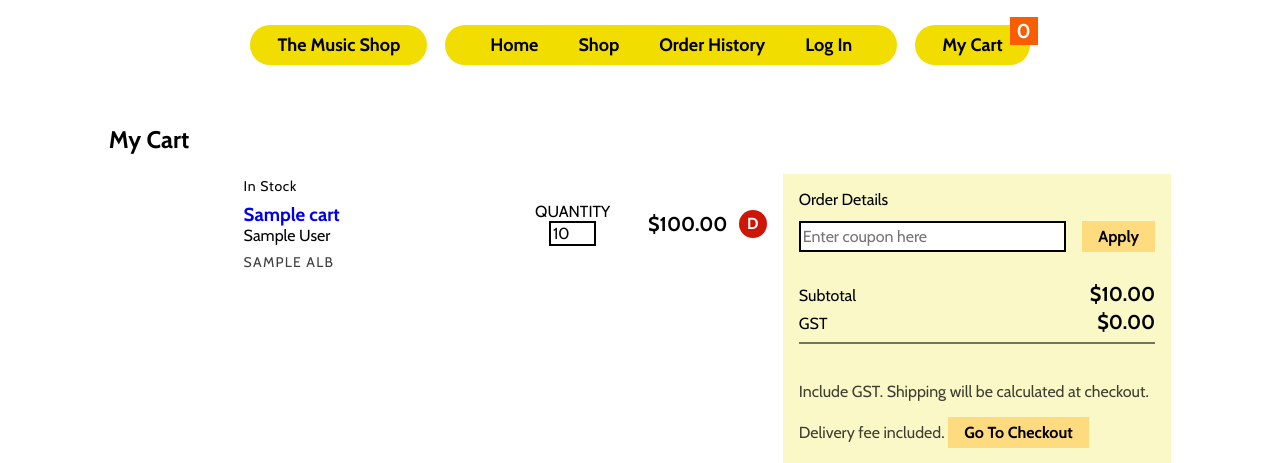
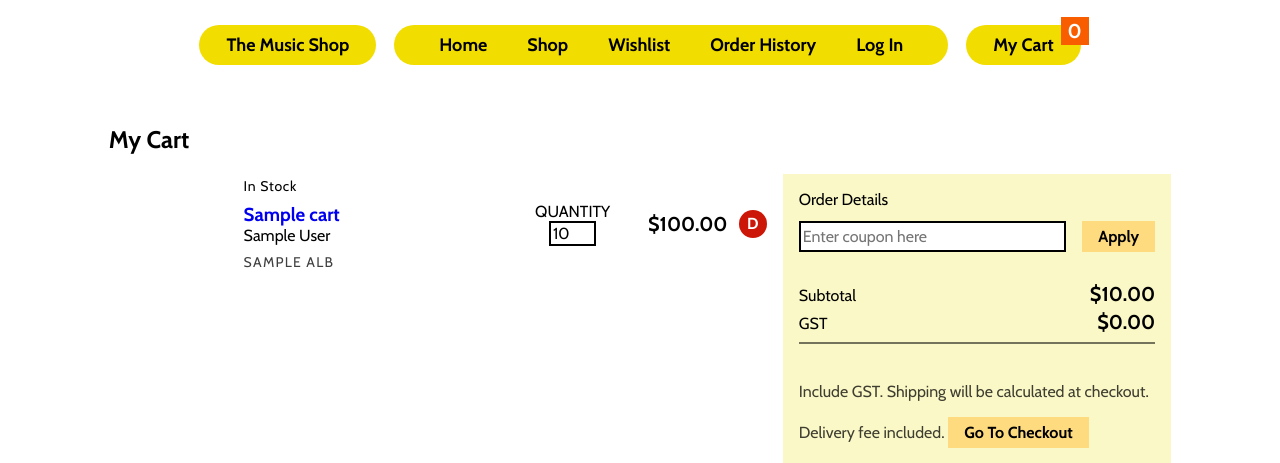
Before and after one commit to aivankhirlpastor/Shop-Programming, a Python web app: template templates/cart.html in a window 1280 px wide. Shown: the top 463 px of the page. Run offline with Jinja, Linux system fonts and the light colour scheme; the template is opened without the code that fills it: most values are stand-ins (such as "Sample title", 1, 10 or a date in 2020).

Commit message:
Added Wishlist Link in Nav Header

```diff
--- a/templates/base.html
+++ b/templates/base.html
@@ -15,6 +15,7 @@
             <ul>
                 <li><a href="{{ url_for('index') }}">Home</a></li>
                 <li><a href="{{ url_for('category_all') }}">Shop</a></li>
+                <li><a href="{{ url_for('wishlist') }}">Wishlist</a></li>
                 <li><a href="{{ url_for('order_history') }}">Order History</a></li>
                 <li><a href="{{ url_for('signup_login', measure = 'login') }}" {% if has_account_session %} id="link-account-accessed" {% endif %}>{% if has_account_session %}{{ session["session_key"]["name"] }}{% else %}Log In{% endif %}</a></li>
             </ul>
```
